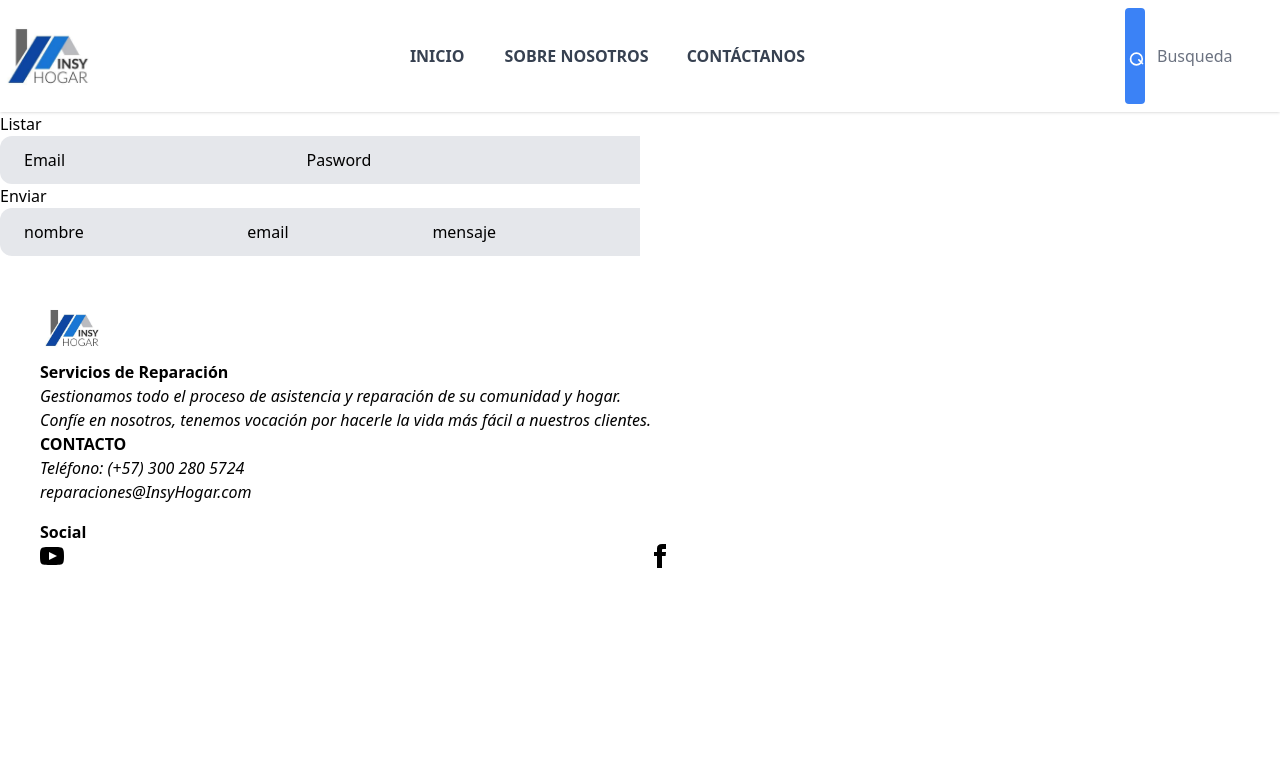
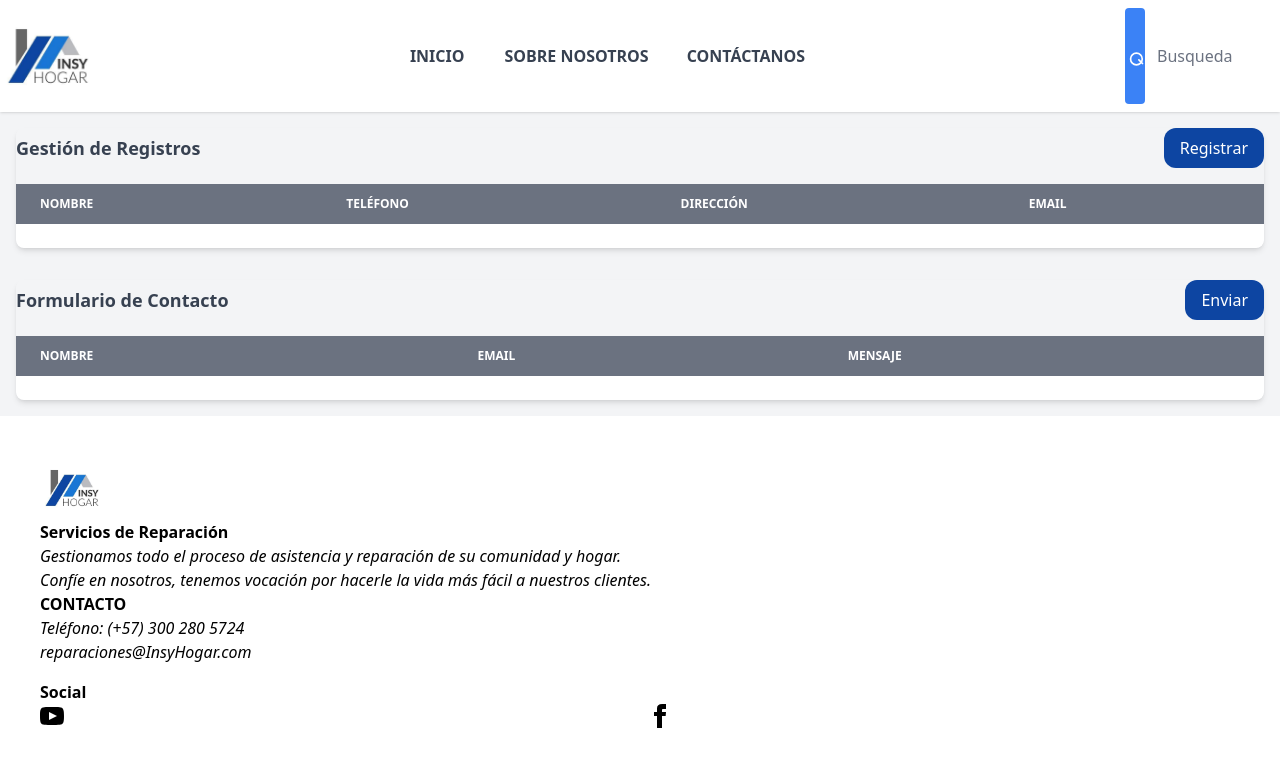
Before and after one commit to Eqcesde/proyecto_intgr, a plain HTML site: page views/pages/TablaRegistro.html in a window 1280 px wide. Drawn offline with nearby package versions, Linux system fonts and the light colour scheme.

Commit message:
se modifica el index, tabla registro y registrate, se le hacen mejoras ala parte de javascript

```diff
--- a/controllers/controllerRegistrate.js
+++ b/controllers/controllerRegistrate.js
@@ -1,12 +1,18 @@
 import { registros } from "../models/modelRegistrate.js";
 
 export function registrar() {
+  let nombre = document.getElementById("nombre").value;
+  let telefono = document.getElementById("telefono").value;
+  let direccion = document.getElementById("direccion").value;
   let email = document.getElementById("email").value;
-  let password = document.getElementById("password").value;
 
   let newRegistro = {
+    nombre: nombre,
+    telefono: telefono,
+    direccion: direccion,
     correoElectronico: email,
-    contraseña: password,
+
+
   };
   registros.push(newRegistro);
   console.log(registros);
@@ -17,17 +23,21 @@ export function listarRegistros() {
   for (let index = 0; index < registros.length; index++) {
 
     let registro = document.createElement("tr");
+    let nombre = document.createElement("td");
+    let telefono = document.createElement("td");
+    let direccion = document.createElement("td");
     let email = document.createElement("td");
-    let password = document.createElement("td");
     let acciones = document.createElement("td");
     let editar = document.createElement("button");
     let eliminar = document.createElement("button");
 
+    nombre.textContent = registros[index].nombre
+    telefono.textContent = registros[index].telefono
+    direccion.textContent = registros[index].direccion
     email.textContent = registros[index].email
-    password.textContent = registros[index].password
 
     acciones.append(editar, eliminar);
-    registro.append(email, password, acciones);
+    registro.append(nombre, telefono, direccion, email, acciones);
 
     document.getElementById("registros").append(registro);
   }
--- a/models/modelContact.js
+++ b/models/modelContact.js
@@ -1,7 +1,27 @@
 export let contactos = [
   {
-    nombre: "INSY HOGAR",
-    email: "insyHogar@gmail.Com",
-    mensaje: "Hola Somos El Grupo 3 y Este Es Nuestro Icomers de Servicios ",
+    nombre: "Carlos Pérez",
+    email: "carlos.perez@email.com",
+    mensaje: "Necesito reparación de una fuga en el grifo de la cocina y ajuste de puertas."
+  },
+  {
+    nombre: "Ana Gómez",
+    email: "ana.gomez@email.com",
+    mensaje: "Solicito reparación de una ventana que no cierra bien y cambio de bombillo en el pasillo."
+  },
+  {
+    nombre: "Luis Martínez",
+    email: "luis.martinez@email.com",
+    mensaje: "Reparación de la cisterna del baño que no funciona correctamente."
+  },
+  {
+    nombre: "Marta Rodríguez",
+    email: "marta.rodriguez@email.com",
+    mensaje: "Necesito ayuda para instalar una repisa en la pared de la sala."
+  },
+  {
+    nombre: "Jorge Sánchez",
+    email: "jorge.sanchez@email.com",
+    mensaje: "Tengo una fuga de agua en el baño que requiere revisión y reparación urgente."
   },
 ];
--- a/models/modelRegistrate.js
+++ b/models/modelRegistrate.js
@@ -1,6 +1,32 @@
 export let registros = [
   {
-    email: "correo@correo.com",
-    password: "12345",
+    nombre: "Enderson Quiroz",
+    telefono: "3101234567",
+    direccion: "Calle 10 #45-32, Medellín",
+    email: "enderson.quiroz@gmail.com",
+  },
+  {
+    nombre: "Edwin Martinez",
+    telefono: "3209876543",
+    direccion: "Carrera 15 #25-50, Medellín",
+    email: "edwin.montoya@gmail.com",
+  },
+  {
+    nombre: "Isabela Pedraza",
+    telefono: "3115678901",
+    direccion: "Avenida 80 #30-45, Medellín",
+    email: "isabela.restrepo@gmail.com",
+  },
+  {
+    nombre: "Steven Calle",
+    telefono: "3123456789",
+    direccion: "Calle 45 #60-10, Medellín",
+    email: "steven.gomez@gmail.com",
+  },
+  {
+    nombre: "Camila Torres",
+    telefono: "3006543210",
+    direccion: "Carrera 70 #80-20, Medellín",
+    email: "camila.torres@gmail.com",
   },
 ];
--- a/views/pages/TablaRegistro.html
+++ b/views/pages/TablaRegistro.html
@@ -103,44 +103,77 @@
       </nav>
     </header>
 
-    <main>
-      <div class="relative overflow-x-auto">
-        <button id="btnRegistro" type="button">Listar</button>
+    <main class="p-4 bg-gray-100">
+      <div class="relative overflow-x-auto shadow-md sm:rounded-lg">
+        <!-- Botón para registrar -->
+        <div class="flex justify-between items-center mb-4">
+          <h1 class="text-lg font-semibold text-gray-700">Gestión de Registros</h1>
+          <button
+            class="bg-[#0D45A2] text-white py-2 px-4 rounded-xl hover:bg-[#09327B] hover:scale-105 transition duration-300"
+            id="btnRegistro"
+            type="button">
+            Registrar
+          </button>
+        </div>
 
-        <table
-          class="md:w-1/2 px-16 bg-gray-200 rounded-tl-xl rounded-bl-xl">
-
-          <thead
-            class="md:w-1/2 px-16 bg-gray-200 rounded-tl-xl rounded-bl-xl">
+        <!-- Tabla -->
+        <table class="w-full text-sm text-left text-gray-700 bg-white rounded-lg">
+          <thead class="text-xs uppercase bg-gray-500 text-white">
+            <tr>
+              <th scope="col" class="px-6 py-3">Nombre</th>
+              <th scope="col" class="px-6 py-3">Teléfono</th>
+              <th scope="col" class="px-6 py-3">Dirección</th>
+              <th scope="col" class="px-6 py-3">Email</th>
+            </tr>
           </thead>
-          <tbody id="registros">
+          <tbody id="registros" class="divide-y divide-gray-300">
+            <!-- Filas dinámicas se agregarán aquí -->
             <tr>
-              <td scope="col" class="px-6 py-3">Email</td>
-              <td scope="col" class="px-6 py-3">Pasword</td>
-
+              <td class="px-6 py-3"></td>
+              <td class="px-6 py-3"></td>
+              <td class="px-6 py-3"></td>
+              <td class="px-6 py-3"></td>
             </tr>
           </tbody>
         </table>
       </div>
     </main>
 
-      <main>
-        <div class="relative overflow-x-auto">
-          <button id="btnEnviar" type="button">Enviar</button>
 
-        <table  class="md:w-1/2 px-16 bg-gray-200 rounded-tl-xl rounded-bl-xl">
-          <thead class="md:w-1/2 px-16 bg-gray-200 rounded-tl-xl rounded-bl-xl">
+    <main class="p-4 bg-gray-100">
+      <div class="relative overflow-x-auto shadow-md sm:rounded-lg">
+        <!-- Botón para enviar -->
+        <div class="flex justify-between items-center mb-4">
+          <h1 class="text-lg font-semibold text-gray-700">Formulario de Contacto</h1>
+          <button
+            class="bg-[#0D45A2] text-white py-2 px-4 rounded-xl hover:bg-[#09327B] hover:scale-105 transition duration-300"
+            id="btnEnviar"
+            type="button">
+            Enviar
+          </button>
+        </div>
+
+        <!-- Tabla -->
+        <table class="w-full text-sm text-left text-gray-700 bg-white rounded-lg">
+          <thead class="text-xs uppercase bg-gray-500 text-white">
+            <tr>
+              <th scope="col" class="px-6 py-3">Nombre</th>
+              <th scope="col" class="px-6 py-3">Email</th>
+              <th scope="col" class="px-6 py-3">Mensaje</th>
+            </tr>
           </thead>
-          <tbody id="contactos">
+          <tbody id="contactos" class="divide-y divide-gray-300">
+            <!-- Filas dinámicas se agregarán aquí -->
             <tr>
-              <td scope="col" class="px-6 py-3">nombre</td>
-              <td scope="col" class="px-6 py-3">email</td>
-              <td scope="col" class="px-6 py-3">mensaje</td>
+              <td class="px-6 py-3"></td>
+              <td class="px-6 py-3"></td>
+              <td class="px-6 py-3"></td>
             </tr>
           </tbody>
         </table>
       </div>
     </main>
+
 
     <footer class="footer p-10 bg-base-300">
       <div class="grid_3">
```
Also changed, not shown: index.html (+19 -9 lines), views/pages/registrate.html (+30 -28 lines). Lines whose indentation alone changed are shown as unchanged.
